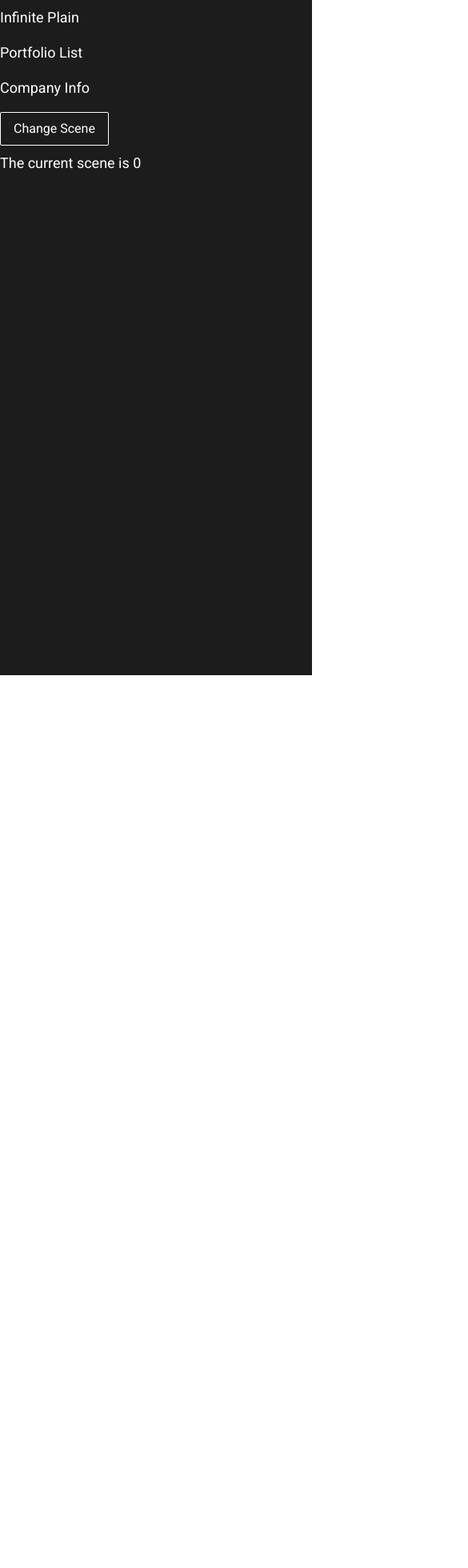
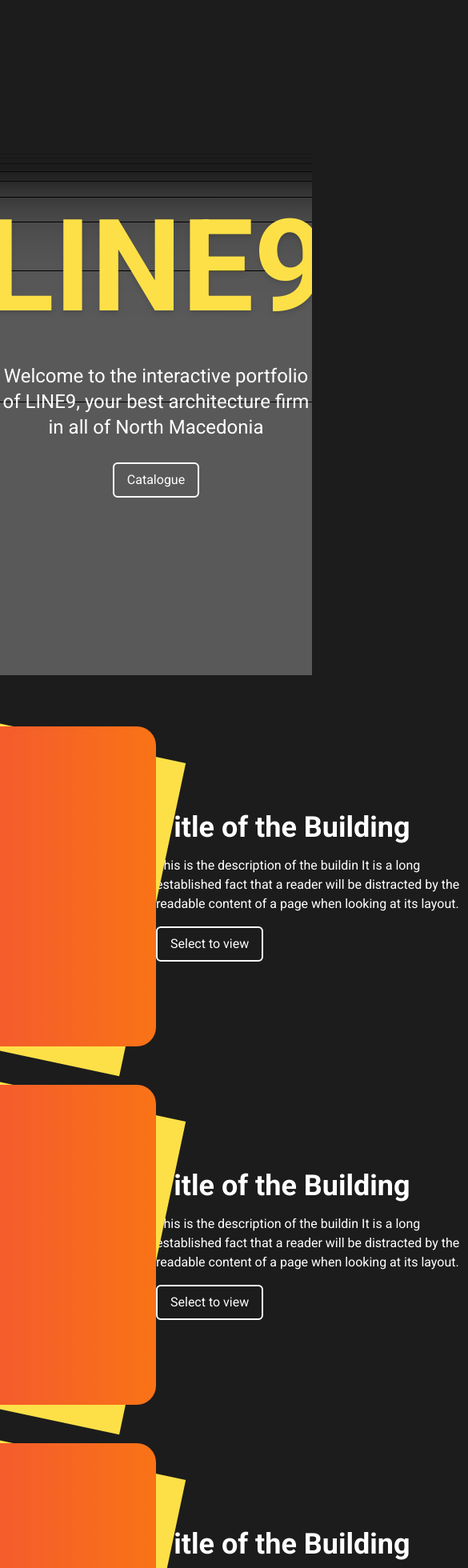
Before and after one commit to EnsarSulejmani/computerGraaphicsProject, a Next.js app: page / in a window 390 px wide. Shown: the top 1960 px of the page at 80% size, 585 px wide, since content can reach past the window. Before the commit the page ends 844 px from the top, so only its background shows below. Built offline with nearby package versions, Linux system fonts and the light colour scheme.

Commit message:
Changes to the main page, added infinity plain

```diff
--- a/app/globals.css
+++ b/app/globals.css
@@ -5,4 +5,5 @@
 body {
   padding: 0;
   margin: 0;
+  background-color: #1c1c1c;
 }
--- a/app/layout.tsx
+++ b/app/layout.tsx
@@ -17,7 +17,7 @@ export default function RootLayout({
   children: React.ReactNode;
 }>) {
   return (
-    <html lang="en">
+    <html lang="en" className="scroll-smooth">
       <body className={roboto.className}>{children}</body>
     </html>
   );
--- a/app/page.tsx
+++ b/app/page.tsx
@@ -49,10 +49,11 @@ export default function Home() {
   };
 
   return (
-    <div className="w-full h-[100vh] relative bg-[#1c1c1c] text-white">
+    // Global Container
+    <div className="w-full h-[100vh] relative bg-[#1c1c1c] text-white scroll-smooth">
       {/* Global Black Screen */}
       <div
-        className="w-full h-[100vh] bg-black black-screen absolute pointer-events-none"
+        className="w-full h-[100vh] bg-black black-screen fixed pointer-events-none z-50"
         style={{ opacity: 0 }}
       ></div>
 
--- a/components/InfinitePlain.tsx
+++ b/components/InfinitePlain.tsx
@@ -1,11 +1,121 @@
+"use client";
+
+import { useEffect, useRef, useState } from "react";
+import * as THREE from "three";
+
 type Props = {
   visibility: string;
 };
 
 export default function InfinitePlain(props: Props) {
+  const mountRef = useRef<HTMLDivElement | null>(null);
+  const [SpeedPlane, setSpeedPlane] = useState(0.1);
+
+  // Use a ref to store the current speed
+  const speedRef = useRef(SpeedPlane);
+
+  // Update the ref whenever SpeedPlane changes
+  useEffect(() => {
+    speedRef.current = SpeedPlane;
+  }, [SpeedPlane]);
+
+  useEffect(() => {
+    if (!mountRef.current) return;
+
+    // Scene Setup
+    const scene = new THREE.Scene();
+    scene.fog = new THREE.Fog(0x1c1c1c, 10, 50);
+
+    // Camera Setup
+    const camera = new THREE.PerspectiveCamera(
+      75,
+      window.innerWidth / window.innerHeight,
+      0.1,
+      100
+    );
+    camera.position.set(0, 5, 10);
+    camera.lookAt(new THREE.Vector3(0, 0, 0));
+
+    // Plane Geometry & Material (gray base color)
+    const planeGeo = new THREE.PlaneGeometry(150, 100, 10, 10);
+    const planeMat = new THREE.MeshStandardMaterial({ color: 0x808080 });
+    const plane = new THREE.Mesh(planeGeo, planeMat);
+    plane.rotation.x = -Math.PI / 2;
+    scene.add(plane);
+
+    // Add Grid Helper (to draw black lines)
+    const gridHelper = new THREE.GridHelper(100, 20, 0x000000, 0x000000);
+    gridHelper.position.y += 2;
+    scene.add(gridHelper);
+
+    // Light
+    const ambientLight = new THREE.AmbientLight(0xffffff, 0.5);
+    scene.add(ambientLight);
+
+    const directionalLight = new THREE.DirectionalLight(0xffffff, 1);
+    directionalLight.position.set(10, 20, 0);
+    scene.add(directionalLight);
+
+    // Renderer Setup
+    const renderer = new THREE.WebGLRenderer();
+    renderer.setSize(window.innerWidth, window.innerHeight);
+    renderer.setClearColor(scene.fog.color);
+    mountRef.current.appendChild(renderer.domElement);
+
+    // Move Plane Toward Camera (infinite plane effect)
+    const animate = () => {
+      requestAnimationFrame(animate);
+
+      // Use the latest speed from the ref
+      const speed = speedRef.current;
+
+      // Move the plane and grid along the z-axis smoothly
+      const position = (plane.position.z + speed) % 10;
+      plane.position.z = position;
+      gridHelper.position.z = position;
+
+      // Render the scene
+      renderer.render(scene, camera);
+    };
+    animate();
+
+    // Handle Window Resize
+    const handleResize = () => {
+      renderer.setSize(window.innerWidth, window.innerHeight);
+      camera.aspect = window.innerWidth / window.innerHeight;
+      camera.updateProjectionMatrix();
+    };
+    window.addEventListener("resize", handleResize);
+
+    // Cleanup
+    return () => {
+      window.removeEventListener("resize", handleResize);
+      mountRef.current?.removeChild(renderer.domElement);
+      renderer.dispose();
+    };
+  }, []);
   return (
-    <div>
-      <div className={`text-lg py-2 ${props.visibility}`}>Infinite Plain</div>
+    <div
+      ref={mountRef}
+      className={`w-full h-full overflow-x-hidden relative ${props.visibility}`}
+    >
+      <div
+        className={`w-full h-[100vh] absolute overflow-x-hidden flex flex-col justify-center items-center`}
+      >
+        <h1 className="text-[10em] drop-shadow-md text-yellow-300 font-bold">
+          LINE9
+        </h1>
+        <p className="text-2xl max-w-[960px] text-center mb-5">
+          Welcome to the interactive portfolio of LINE9, your best architecture
+          firm in all of North Macedonia
+        </p>
+        <a
+          href="#catalogue"
+          className="border-2 border-white px-4 py-2 rounded-md my-2 hover:bg-yellow-300 ease-in-out duration-300"
+        >
+          Catalogue
+        </a>
+      </div>
     </div>
   );
 }
--- a/components/PortfolioList.tsx
+++ b/components/PortfolioList.tsx
@@ -5,7 +5,72 @@ type Props = {
 export default function PortfolioList(props: Props) {
   return (
     <div>
-      <div className={`text-lg py-2 ${props.visibility}`}>Portfolio List</div>
+      <div
+        className={`w-full h-full flex justify-center mt-16 ${props.visibility}`}
+        id="catalogue"
+      >
+        <ul className="w-[960px] h-auto space-y-12">
+          {/* Item 1 */}
+          <li className="flex justify-between items-center">
+            {/* Background of the image */}
+            <div className="bg-yellow-300 rotate-12 w-[400px] h-[400px] relative">
+              {/* Image placeholder */}
+              <div className="bg-gradient-to-r from-red-500 to-orange-500 rounded-3xl  -rotate-12 w-[400px] h-[400px] absolute"></div>
+            </div>
+            <div className="w-[400px] h-full space-y-4">
+              <h1 className="text-4xl font-bold">Title of the Building</h1>
+              <p>
+                This is the description of the buildin It is a long established
+                fact that a reader will be distracted by the readable content of
+                a page when looking at its layout.{" "}
+              </p>
+              <button className="border-2 border-white px-4 py-2 rounded-md my-2 hover:bg-yellow-300 ease-in-out duration-300">
+                Select to view
+              </button>
+            </div>
+          </li>
+
+          {/* Item 2 */}
+          <li className="flex justify-between items-center">
+            {/* Background of the image */}
+            <div className="bg-yellow-300 rotate-12 w-[400px] h-[400px] relative">
+              {/* Image placeholder */}
+              <div className="bg-gradient-to-r from-red-500 to-orange-500 rounded-3xl  -rotate-12 w-[400px] h-[400px] absolute"></div>
+            </div>
+            <div className="w-[400px] h-full space-y-4">
+              <h1 className="text-4xl font-bold">Title of the Building</h1>
+              <p>
+                This is the description of the buildin It is a long established
+                fact that a reader will be distracted by the readable content of
+                a page when looking at its layout.{" "}
+              </p>
+              <button className="border-2 border-white px-4 py-2 rounded-md my-2 hover:bg-yellow-300 ease-in-out duration-300">
+                Select to view
+              </button>
+            </div>
+          </li>
+
+          {/* Item 3 */}
+          <li className="flex justify-between items-center">
+            {/* Background of the image */}
+            <div className="bg-yellow-300 rotate-12 w-[400px] h-[400px] relative">
+              {/* Image placeholder */}
+              <div className="bg-gradient-to-r from-red-500 to-orange-500 rounded-3xl  -rotate-12 w-[400px] h-[400px] absolute"></div>
+            </div>
+            <div className="w-[400px] h-full space-y-4">
+              <h1 className="text-4xl font-bold">Title of the Building</h1>
+              <p>
+                This is the description of the buildin It is a long established
+                fact that a reader will be distracted by the readable content of
+                a page when looking at its layout.{" "}
+              </p>
+              <button className="border-2 border-white px-4 py-2 rounded-md my-2 hover:bg-yellow-300 ease-in-out duration-300">
+                Select to view
+              </button>
+            </div>
+          </li>
+        </ul>
+      </div>
     </div>
   );
 }
--- a/package.json
+++ b/package.json
@@ -12,12 +12,15 @@
     "gsap": "^3.12.5",
     "next": "14.2.1",
     "react": "^18",
-    "react-dom": "^18"
+    "react-dom": "^18",
+    "three": "^0.170.0",
+    "three-stdlib": "^2.34.0"
   },
   "devDependencies": {
     "@types/node": "^20",
     "@types/react": "^18",
     "@types/react-dom": "^18",
+    "@types/three": "^0.170.0",
     "eslint": "^8",
     "eslint-config-next": "14.2.1",
     "postcss": "^8",
```
Also changed, not shown: 1 other file (tests, documents, lock files or other folders).
